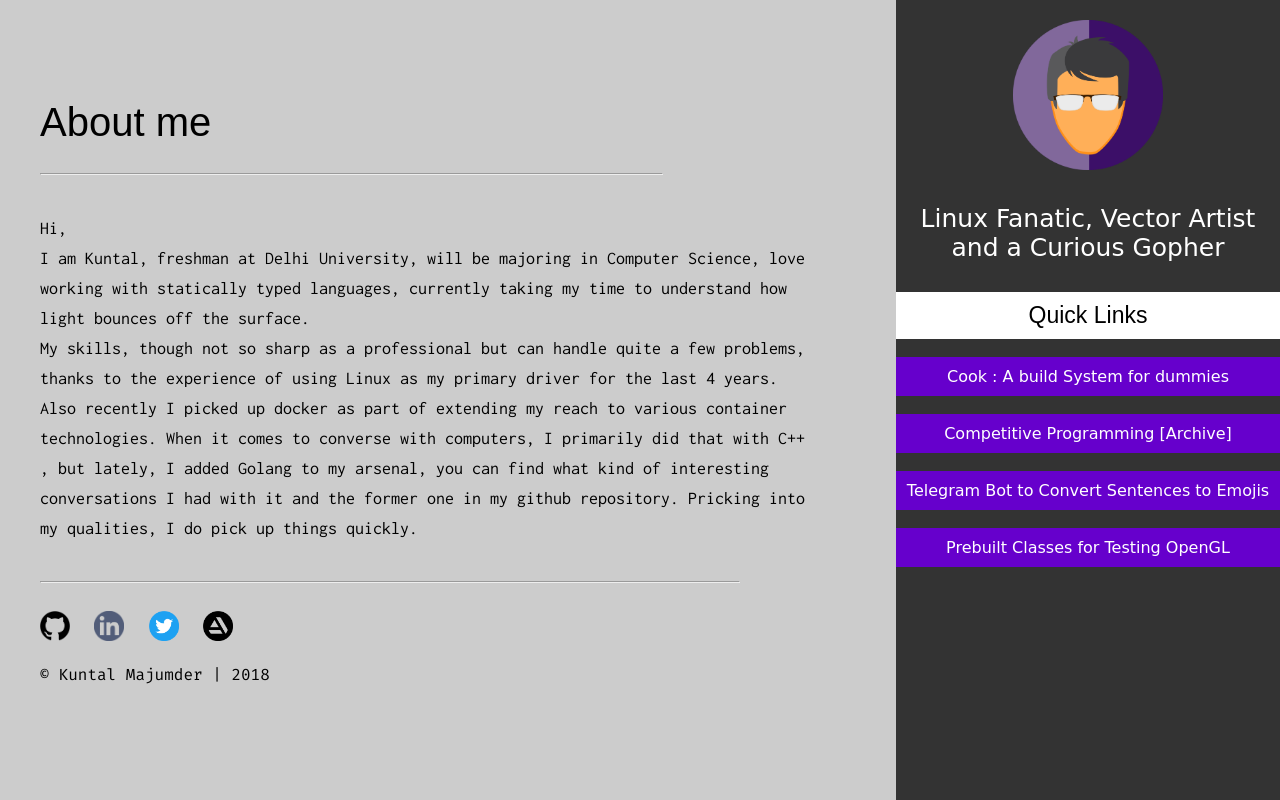
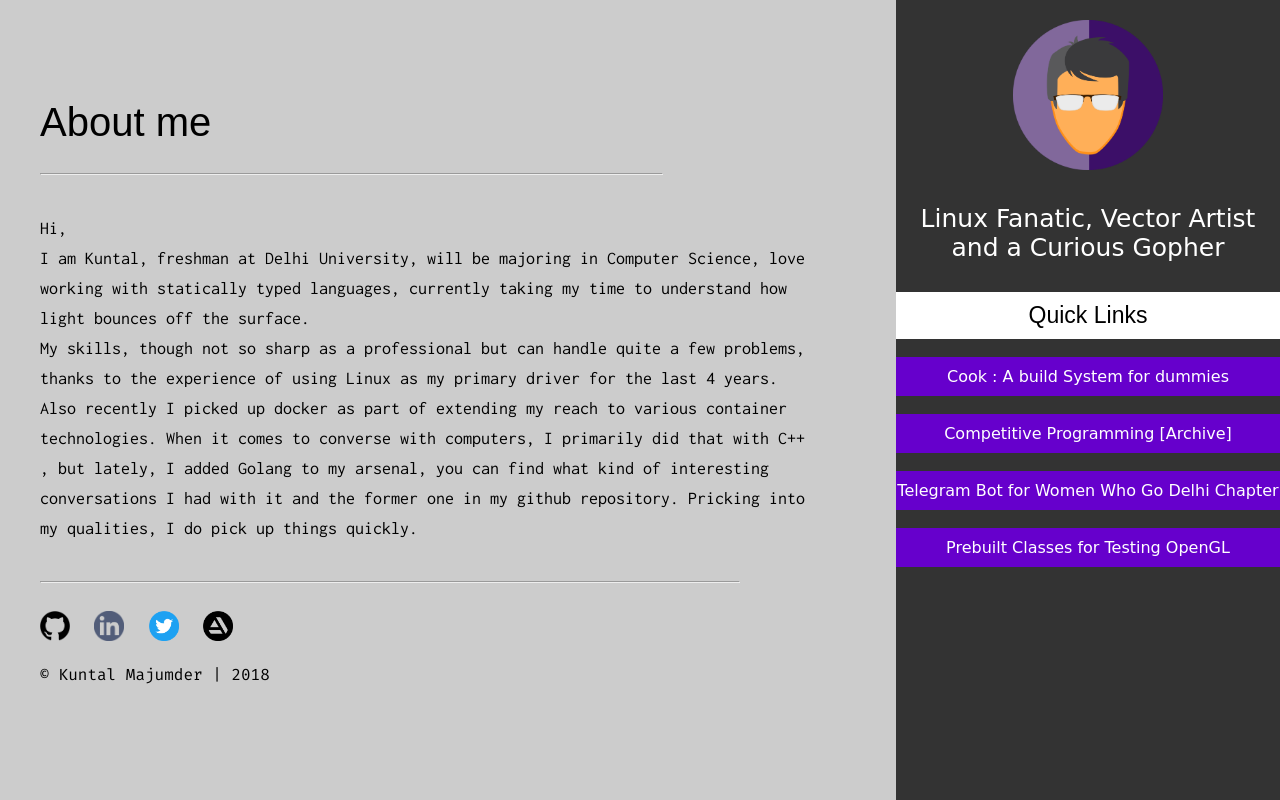
Before and after one commit to hellozee/hellozee.github.io, a plain HTML site: page index.html in a window 1280 px wide. Drawn offline with Linux system fonts and the light colour scheme; a web font is replaced by a local one.

Commit message:
added wwgdbot link

```diff
--- a/index.html
+++ b/index.html
@@ -44,7 +44,7 @@
 					<br>
 					<div class="card"><a href="https://github.com/hellozee/Competitive-Programming">Competitive Programming [Archive]</a></div>
 					<br>
-					<div class="card"><a href="https://github.com/hellozee/EmojiGuyBot">Telegram Bot to Convert Sentences to Emojis</a></div>
+					<div class="card"><a href="https://github.com/hellozee/Women-Who-Go-Delhi-Bot">Telegram Bot for Women Who Go Delhi Chapter</a></div>
 					<br>
 					<div class="card"><a href="https://github.com/hellozee/gl-practice">Prebuilt Classes for Testing OpenGL</a></div>
 				</div>
```
